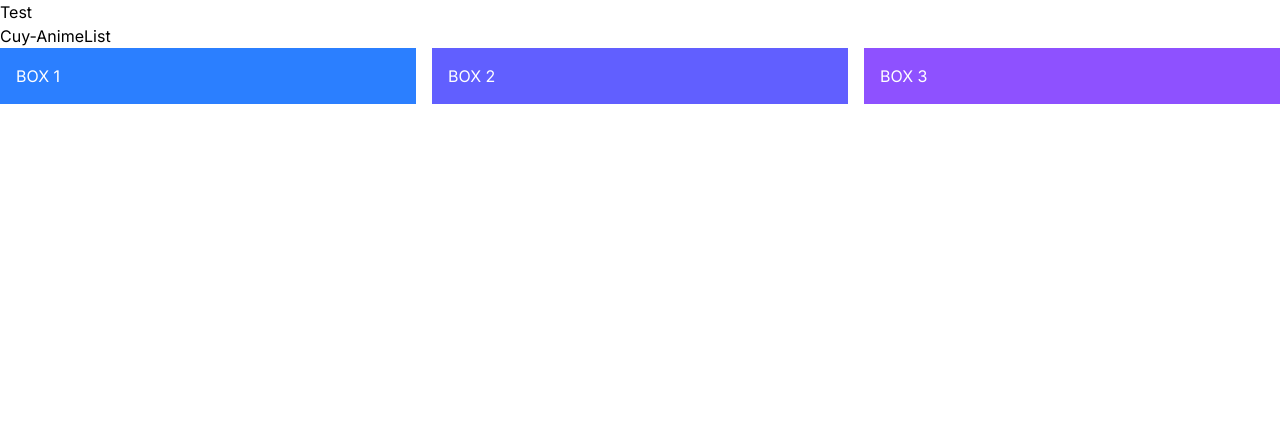
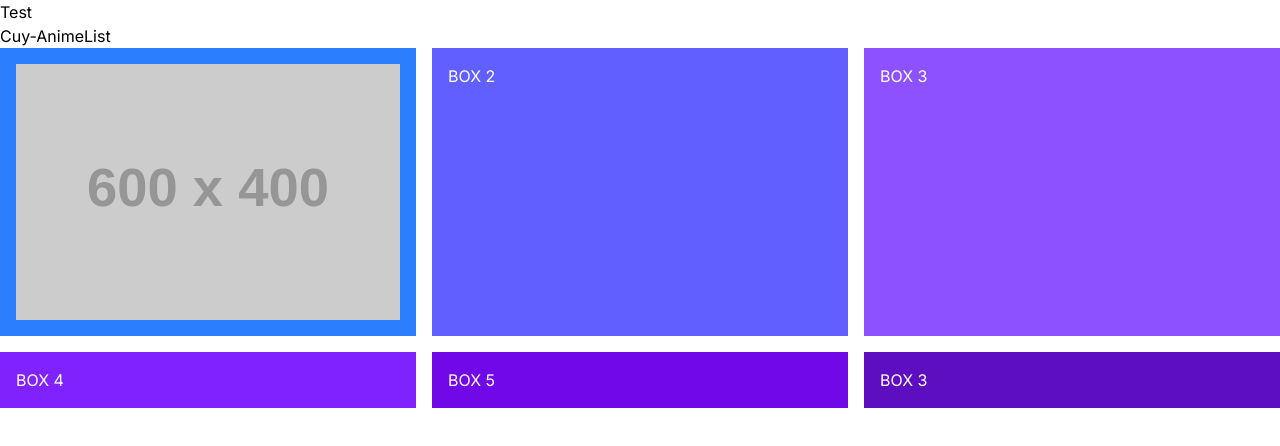
Before and after one commit to AWP22nd/Cuy-Un4, a Next.js app in the folder cuyanimelist/: page / in a window 1280 px wide. Shown: the top 446 px of the page. Built offline with nearby package versions, Linux system fonts and the light colour scheme.

Commit message:
Modify AnimeList layout to include an image
Updated the layout of the AnimeList component to include an image and adjusted the grid structure.

```diff
--- a/cuyanimelist/src/app/components/AnimeList/index.js
+++ b/cuyanimelist/src/app/components/AnimeList/index.js
@@ -1,9 +1,16 @@
+import Image from "next/image";
+
 const AnimeList = () => {
     return (
-        <div className="grid grid-cols-3 gap-4">
-            <div className="bg-blue-500 text-white p-4">BOX 1</div>
+        <div className="grid grid-cols-3 gap-4 h-64">
+            <div className="bg-blue-500 text-white p-4">
+                <Image src="https://placehold.co/600x400/png" alt="..." width={600} height={400} />
+            </div>
             <div className="bg-indigo-500 text-white p-4">BOX 2</div>
             <div className="bg-violet-500 text-white p-4">BOX 3</div>
+            <div className="bg-violet-600 text-white p-4">BOX 4</div>
+            <div className="bg-violet-700 text-white p-4">BOX 5</div>
+            <div className="bg-violet-800 text-white p-4">BOX 3</div>
         </div>
     );
 };
```
